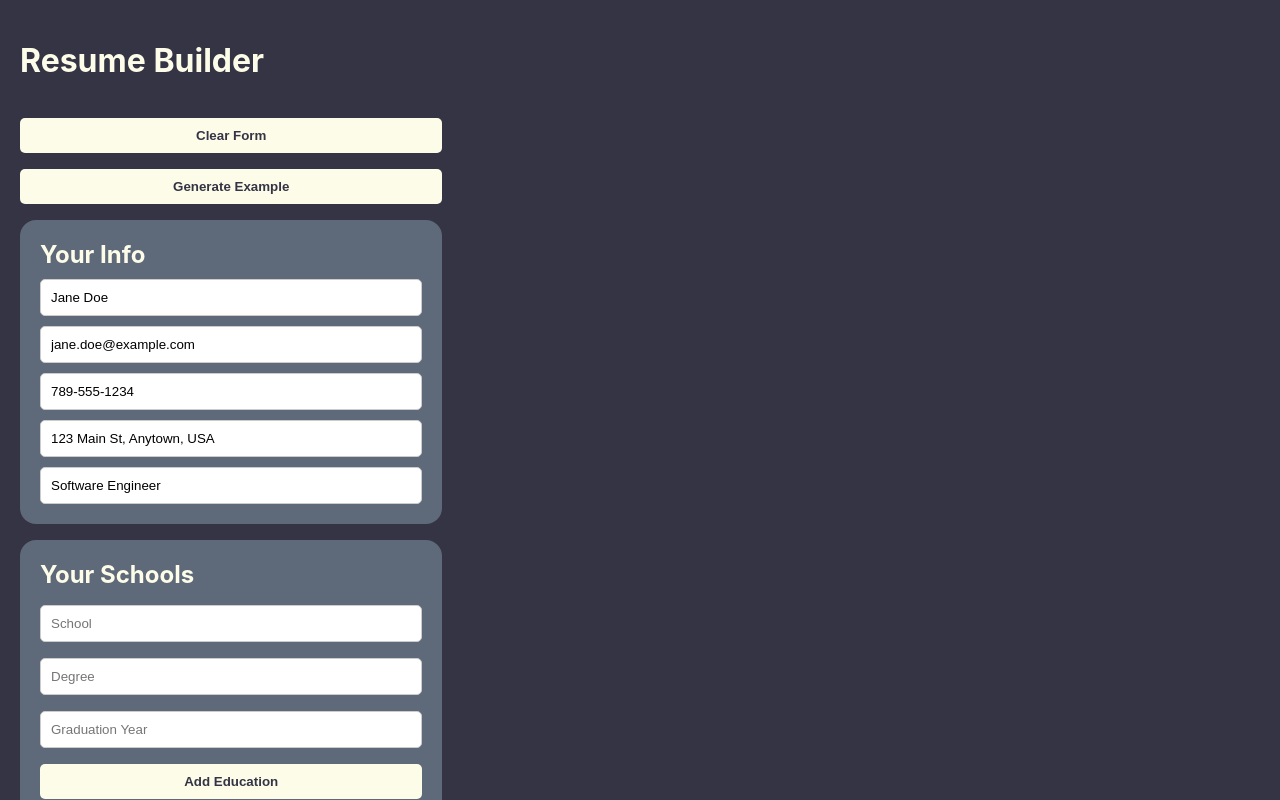
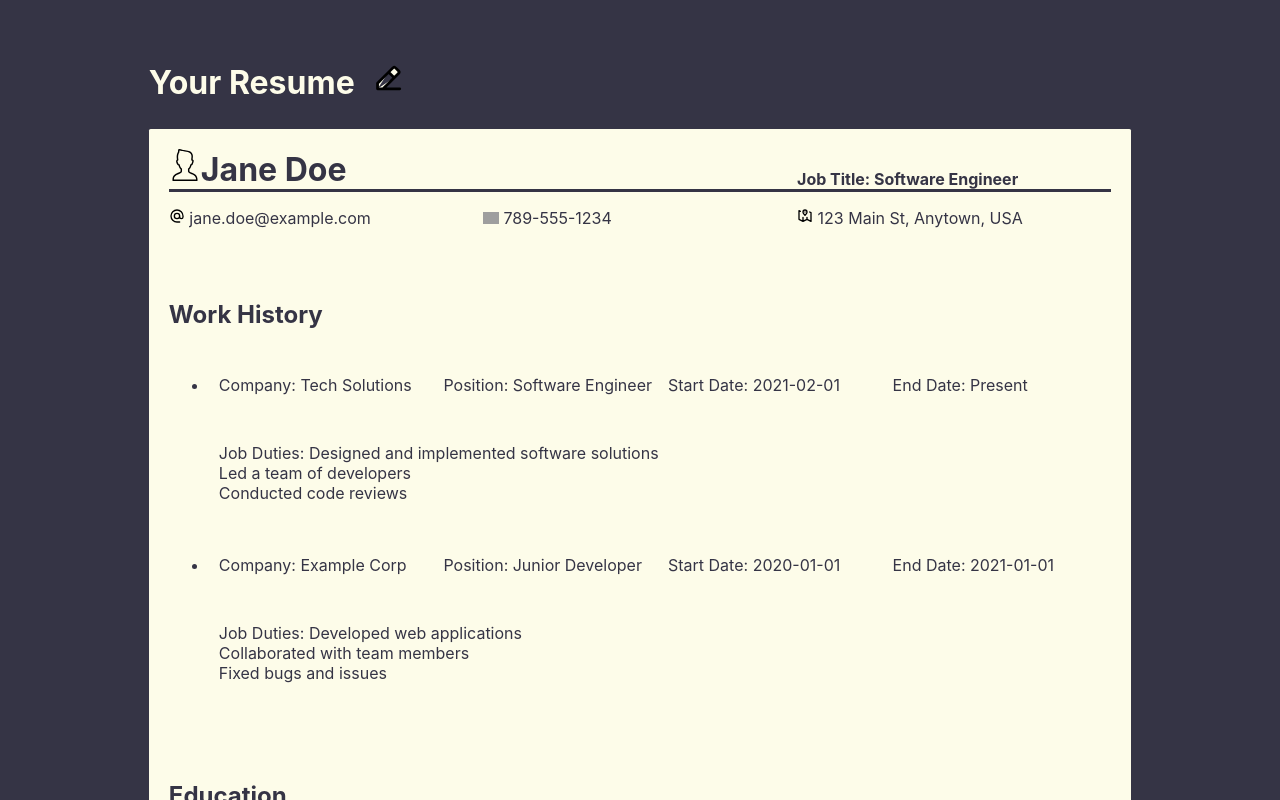
Before and after one commit to SenorManiac/cvreact, a React (Create React App) app: page / in a window 1280 px wide. Shown: the top 800 px of the page. Built offline with nearby package versions, Linux system fonts and the light colour scheme; grey boxes are pictures that could not be loaded.

Commit message:
Updated UI to create a more user-friendly experience Add information sits behind a modal now.

```diff
--- a/src/App.js
+++ b/src/App.js
@@ -45,7 +45,9 @@ function App() {
   });
 
 
-  const [editIndex, setEditIndex] = useState(null); // Track the index of the work entry being edited
+  const [editIndex, setEditIndex] = useState(null);
+  const [isResumeBuilderVisible, setIsResumeBuilderVisible] = useState(true);
+
 
   const handleEditEducation = (index, updatedEducation) => {
     const newEducation = [...education];
@@ -69,9 +71,13 @@ function App() {
     setWorkHistory(newWorkHistory);
   };
 
+  const toggleResumeBuilder = () => {
+    setIsResumeBuilderVisible(!isResumeBuilderVisible);
+  };
+
   return (
     <div id='resume-complete'>
-      <div id='resume-builder'>
+         <div id='resume-builder' className={isResumeBuilderVisible ? '' : 'hidden'}>
         <h1>Resume Builder</h1>
         <button onClick={() => {
           setGeneralInformation({
@@ -143,6 +149,9 @@ function App() {
             onRemove={handleRemoveWorkHistory}
           />
         </div>
+        <div id='resume-buttons'>
+          <button onClick={() => document.getElementById('resume-builder').style.display = 'none'}>Preview Resume</button>
+         </div>
       </div>
       <div id='resume-preview'>
         <DisplayResume
--- a/src/components/DisplayResume.jsx
+++ b/src/components/DisplayResume.jsx
@@ -3,11 +3,13 @@ import emailIcon from '../images/email.svg';
 import phoneIcon from '../images/phone.svg';
 import personIcon from '../images/person.svg';
 import mapIcon from '../images/map.svg';
+import editIcon from '../images/edit.svg';
+import EditButton from './EditButton.jsx';
 
 function DisplayResume({ generalInformation, education, workHistory }) {
     return (
         <div>
-            <h1>Your Resume</h1>
+            <h1>Your Resume <EditButton onClick={() => document.getElementById('resume-builder').style.display = 'Flex'}/></h1>
             <div id='resumecontainer'>
                 <div id='displayinformation'>
                     <p className='myname'><img src={personIcon} alt='person icon'/>{generalInformation.name}</p>
@@ -38,10 +40,13 @@ function DisplayResume({ generalInformation, education, workHistory }) {
                     <h2>Education</h2>
                     {education.map((edu, index) => (
                         <div key={index}>
-                            <ul><li className='list'><p>School: {edu.school}</p>
-                            <p>Degree: {edu.degree}</p>
-                            <p>Graduation Year: {edu.graduationYear}</p>
-                            </li></ul>
+                            <ul>
+                                <li className='list'>
+                                    <p>School: {edu.school}</p>
+                                    <p>Degree: {edu.degree}</p>
+                                    <p>Graduation Year: {edu.graduationYear}</p>
+                                </li>
+                            </ul>
                         </div>
                     ))}
                 </div>
--- /dev/null
+++ b/src/components/EditButton.jsx
@@ -0,0 +1,13 @@
+import React from 'react';
+
+function EditButton({ onClick }) {
+  return (
+    <button id="editicon" onClick={onClick}>
+      <svg xmlns="http://www.w3.org/2000/svg" viewBox="0 0 24 24" fill="currentColor" className="edit-icon">
+        <path id="Vector" d="M4 20.0001H20M4 20.0001V16.0001L12 8.00012M4 20.0001L8 20.0001L16 12.0001M12 8.00012L14.8686 5.13146L14.8704 5.12976C15.2652 4.73488 15.463 4.53709 15.691 4.46301C15.8919 4.39775 16.1082 4.39775 16.3091 4.46301C16.5369 4.53704 16.7345 4.7346 17.1288 5.12892L18.8686 6.86872C19.2646 7.26474 19.4627 7.46284 19.5369 7.69117C19.6022 7.89201 19.6021 8.10835 19.5369 8.3092C19.4628 8.53736 19.265 8.73516 18.8695 9.13061L18.8686 9.13146L16 12.0001M12 8.00012L16 12.0001" stroke="#000000" stroke-width="2" stroke-linecap="round" stroke-linejoin="round"/>
+      </svg>
+    </button>
+  );
+}
+
+export default EditButton;
--- a/src/components/GeneralInformation.jsx
+++ b/src/components/GeneralInformation.jsx
@@ -1,7 +1,7 @@
 import React from 'react';
 
 function GeneralInformation({ generalInformation, setGeneralInformation }) {
-    console.log('Received props in GeneralInformation:', generalInformation);
+
 
     const handleChange = (e) => {
         const { name, value } = e.target;
--- a/src/components/WorkHistory.jsx
+++ b/src/components/WorkHistory.jsx
@@ -11,13 +11,11 @@ function WorkHistory({ workHistory, setWorkHistory, newWork, setNewWork, editInd
 
   const handleAddWork = () => {
     if (editIndex !== null) {
-      // Update existing work entry
       const updatedWorkHistory = [...workHistory];
       updatedWorkHistory[editIndex] = newWork;
       setWorkHistory(updatedWorkHistory);
-      setEditIndex(null); // Reset edit index
+      setEditIndex(null);
     } else {
-      // Add new work entry
       setWorkHistory([...workHistory, newWork]);
     }
     setNewWork({ company: '', position: '', tasks: '', startDate: '', endDate: '' });
@@ -26,7 +24,7 @@ function WorkHistory({ workHistory, setWorkHistory, newWork, setNewWork, editInd
   const handleEdit = (index) => {
     const workToEdit = workHistory[index];
     setNewWork(workToEdit);
-    setEditIndex(index); // Set the edit index
+    setEditIndex(index);
   };
 
   return (
--- a/src/index.css
+++ b/src/index.css
@@ -81,19 +81,48 @@ button{
 }
 
 
-#resume-builder{
-  display: flex;
+
+/* index.css */
+
+.hidden {
+  display: none;
+}
+
+#resume-builder {
+  display: none;
   flex-direction: column;
   padding: 20px;
   gap: 1rem;
-  width: 100%; /* Default to take up as much space as needed */
+  width: 100%;
+  position: fixed;
+  top: 50%;
+  left: 50%;
+  transform: translate(-50%, -50%);
+  max-height: 80vh;
+  overflow-y: auto;
+  background-color: #C2D1CE;
+  border-radius: 1em;
+  box-shadow: 0 4px 8px rgba(0, 0, 0, 0.1);
+  z-index: 1000;
+  max-width: 60vw;
 }
 
-@media (min-width: 1000px) {
-  #resume-builder {
-    max-width: 33%; /* Apply max-width of 50% when screen width is greater than 1000px */
-  }
+#resume-builder h1 {
+  text-align: center;
+  color: #353445;
 }
+
+#resume-builder::-webkit-scrollbar {
+  display: block;
+}
+
+/* Hide scrollbar for IE, Edge and Firefox */
+#resume-builder {
+  -ms-overflow-style: none;  /* IE and Edge */
+  scrollbar-width: none;  /* Firefox */
+}
+
+
 
 #information{
   display: flex;
@@ -172,10 +201,8 @@ margin: 0;
   margin: auto;
 }
 
-@media (min-width: 1200px) {
-  #resumecontainer {
-    max-width: 66vw; /* Apply max-width of 50% when screen width is greater than 1000px */
-  }
+#resumecontainer h1{
+  margin: 0;
 }
 
 #displayinformation{
@@ -220,6 +247,41 @@ img{
 grid-column: 1 / span 4;
 }
 
+#resume-preview{
+  display: flex;
+  flex-direction: column;
+  gap: 1rem;
+  padding: 20px;
+  border-radius: 0.1em;
+  color: #FDFCE9;
+  max-width: 100vw;
+  margin: auto;
+}
+
+#resume-preview div{
+  margin: 0;
+  padding: 10px;
+}
+
+
+#editicon {
+  background-color: transparent;
+  border: none;
+  cursor: pointer;
+}
+
+#editicon svg {
+  width: 2.5em;
+  height: 2.5em;
+  color: #FDFCE9;
+  fill: #FDFCE9;
+}
+
+#editicon:hover {
+  fill: #FDFCE9;
+  content: "Click to make your own resume";
+}
+
 /*
 #5E6979
 #8E9EA2
```
Also changed, not shown: src/images/edit.svg (added).
